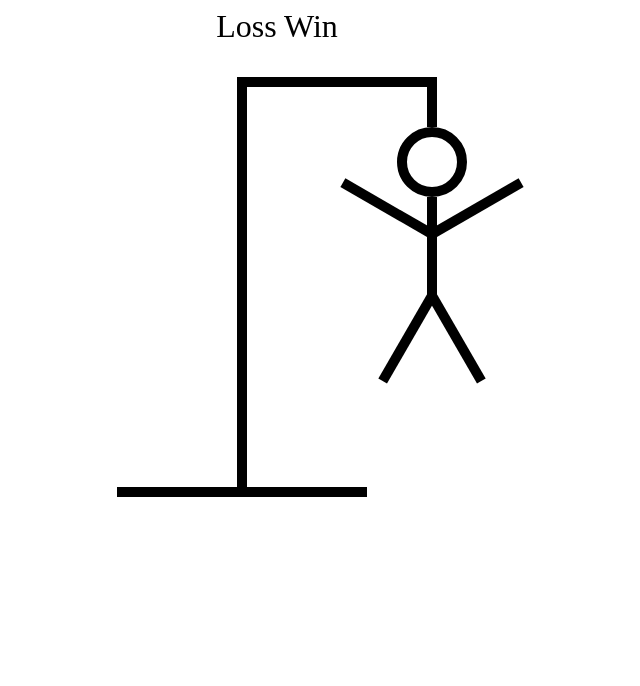
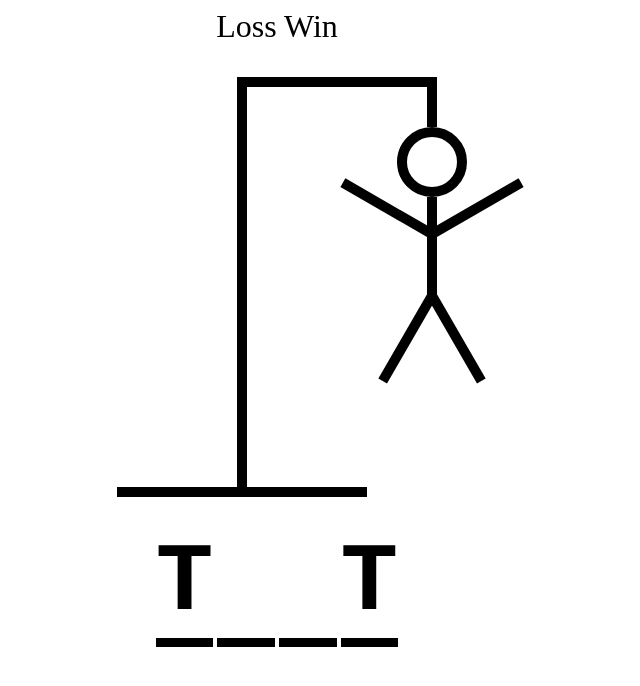
Before and after one commit to ritagujar/learning-typescript, a React (Vite) app in the folder hangman/: page / in a window 1280 px wide. Shown: the top 686 px of the page, without its empty margins (363-1003 px from the left). Built offline with nearby package versions, Linux system fonts and the light colour scheme.

Commit message:
Completed Hangman words compoenent

```diff
--- a/hangman/src/HangmanWords.tsx
+++ b/hangman/src/HangmanWords.tsx
@@ -1,7 +1,32 @@
 import React from "react";
 
 function HangmanWords() {
-  return <div></div>;
+  const word = "test";
+  const guessedLetter = ["t"];
+  return (
+    <div
+      style={{
+        display: "flex",
+        gap: ".25rem",
+        fontSize: "6rem",
+        fontWeight: "bold",
+        textTransform: "uppercase",
+        fontFamily: "monospace",
+      }}
+    >
+      {word.split("").map((letter, index) => (
+        <span style={{ borderBottom: ".1em solid black" }} key={index}>
+          <span
+            style={{
+              visibility: guessedLetter.includes(letter) ? "visible" : "hidden",
+            }}
+          >
+            {letter}
+          </span>
+        </span>
+      ))}
+    </div>
+  );
 }
 
 export default HangmanWords;
```
